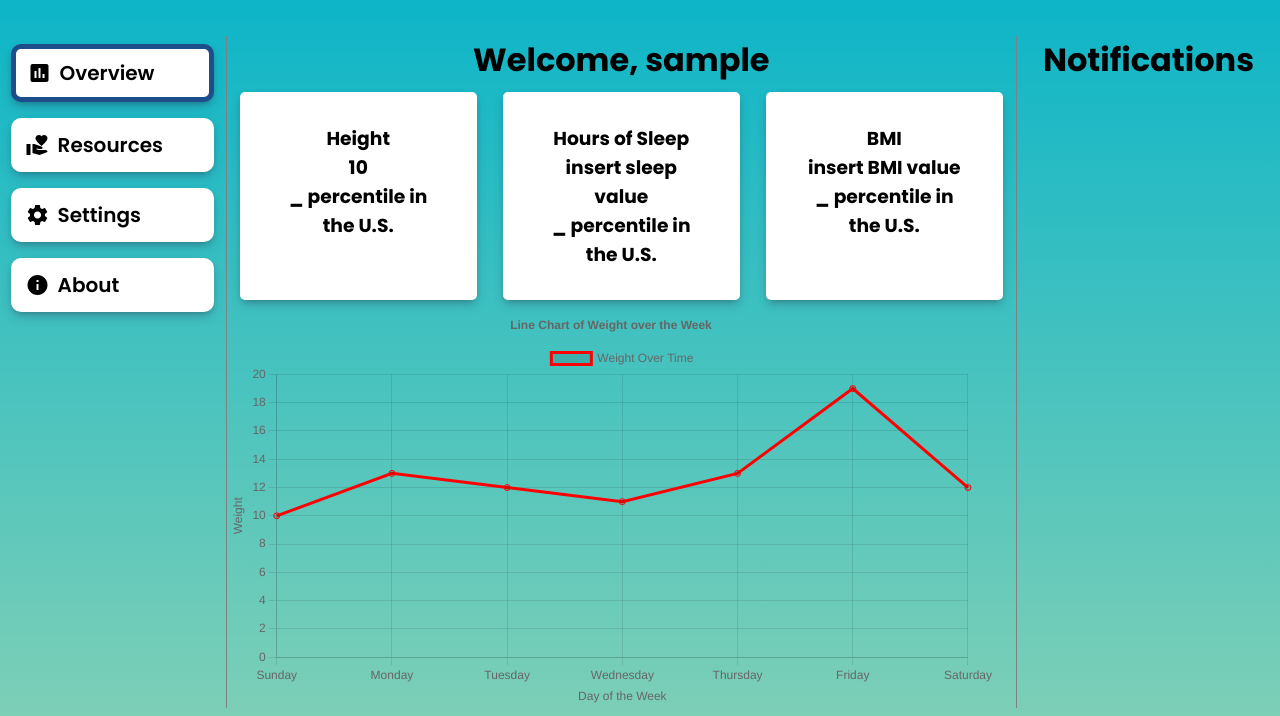
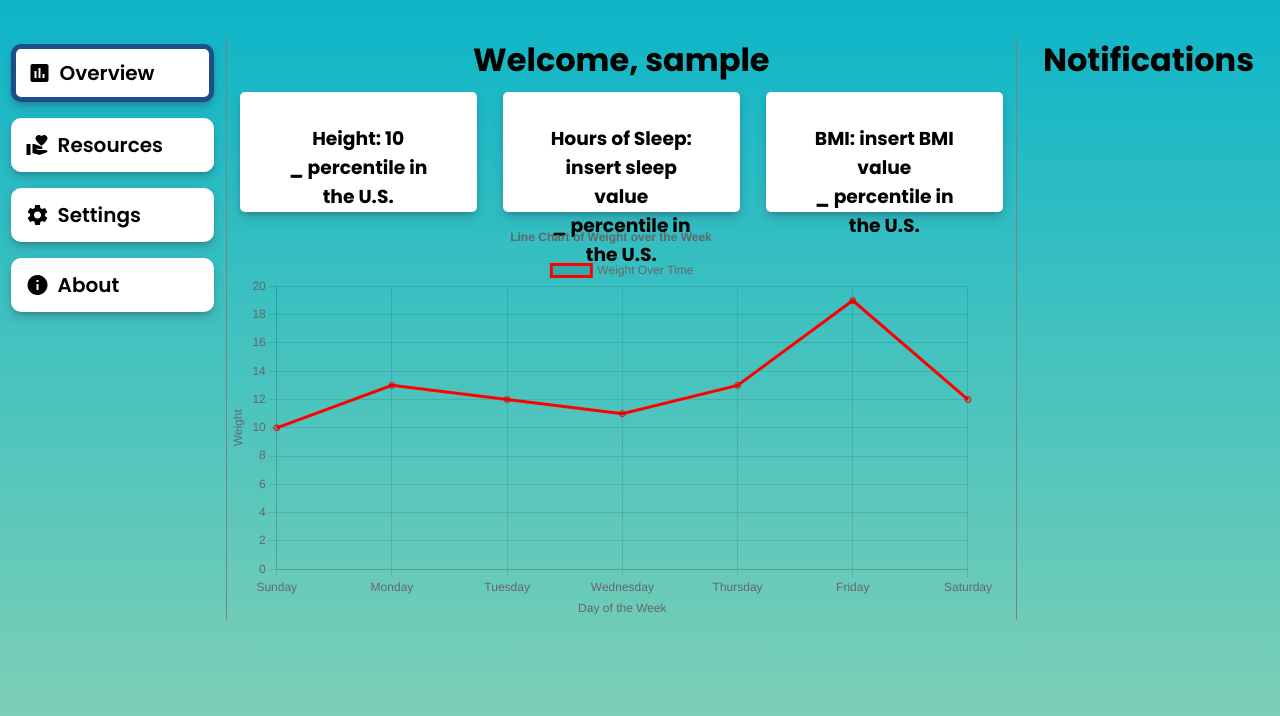
Before and after one commit to ericu-u/GirlHacks, a Django app: page /dashboard in a window 1280 px wide. Shown: the part 84-800 px from the top of the page. Run offline with Django 4.2, Linux system fonts and the light colour scheme; a user stored in the database is signed in; tables that the repository leaves empty hold one stand-in row (values such as "Sample post"); some libraries are stand-ins or nearby versions.

Commit message:
did stuff

```diff
--- a/dashboard/static/css/dashboard.css
+++ b/dashboard/static/css/dashboard.css
@@ -105,6 +105,7 @@ nav h3:hover {
 
 #container .not-sidebar .central .numbers .numbers-content {
   width: 30%;
+  height: 15vh;
   margin: 1vh auto;
   padding: 4% 5%;
   border: none;
@@ -113,6 +114,8 @@ nav h3:hover {
   box-shadow: rgba(50, 50, 93, 0.25) 0px 6px 12px -2px,
     rgba(0, 0, 0, 0.3) 0px 3px 7px -3px;
   background-color: white;
+  display: flex;
+  flex-direction: column;
   align-items: center;
 }
 
--- a/dashboard/templates/dashboard/dashboard.html
+++ b/dashboard/templates/dashboard/dashboard.html
@@ -40,18 +40,15 @@
                 <h1 class="section-label">Welcome, {{ name }}</h1>
                 <div class="numbers">
                     <div class="numbers-content" onclick="reloadChart('height')">
-                        <h3>Height</h3>
-                        <h3>{{ height }}</h3>
+                        <h3>Height: {{ height }}</h3>
                         <h3>_ percentile in the U.S.</h3>
                     </div>
                     <div class="numbers-content">
-                        <h3>Hours of Sleep</h3>
-                        <h3>insert sleep value</h3>
+                        <h3>Hours of Sleep: insert sleep value</h3>
                         <h3>_ percentile in the U.S.</h3>
                     </div>
                     <div class="numbers-content">
-                        <h3>BMI</h3>
-                        <h3>insert BMI value</h3>
+                        <h3>BMI: insert BMI value</h3>
                         <h3>_ percentile in the U.S.</h3>
                     </div>
                 </div>
```
